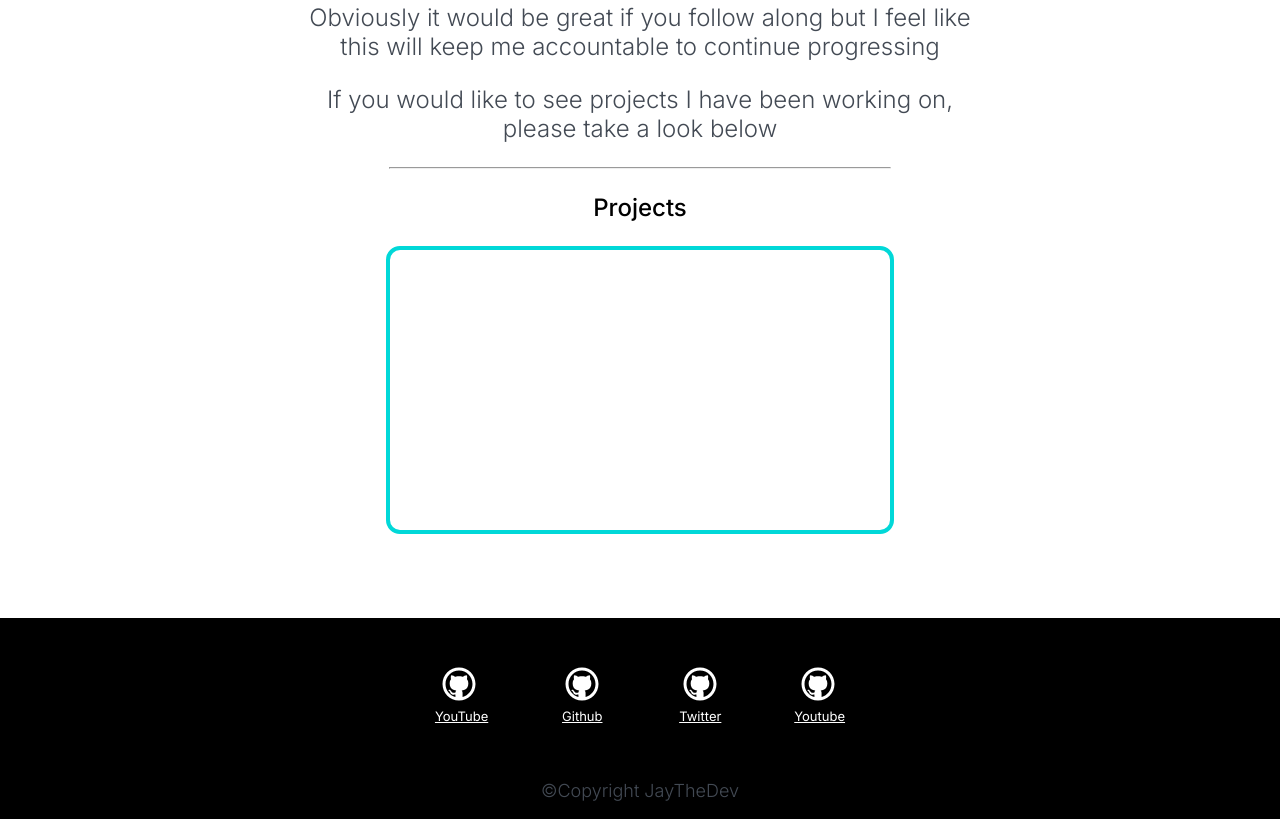
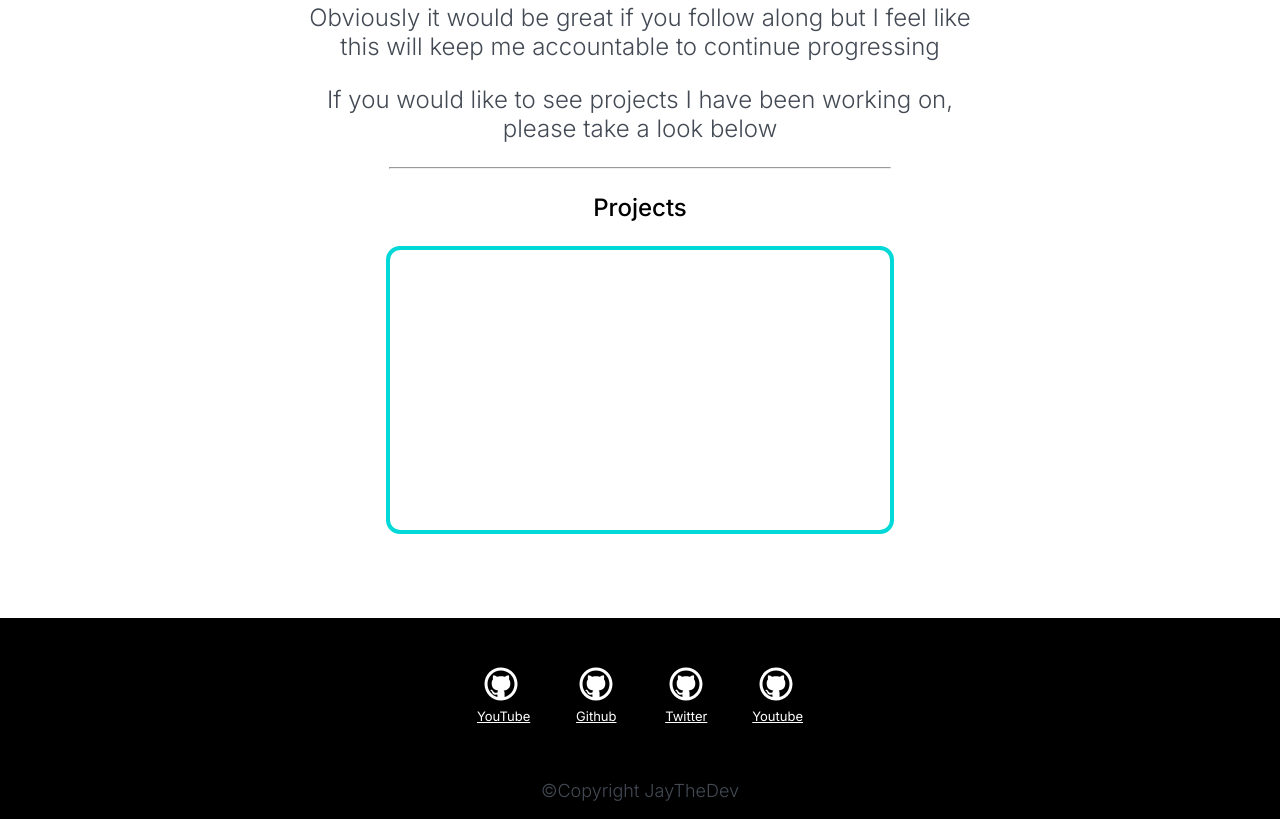
Before and after one commit to jpea2/blog, a plain HTML site: page index.html in a window 1280 px wide. Shown: the part 707-1526 px from the top of the page. Drawn offline with Linux system fonts and the light colour scheme; a web font is replaced by a local one.

Commit message:
added some padding to social icons and reduced gap size

```diff
--- a/styles.css
+++ b/styles.css
@@ -106,7 +106,9 @@ hr {
 #logo-container {
     display: flex;
     justify-content: center;
-    gap: 5rem;
+    gap: 3rem;
+    padding-left: 1rem;
+    padding-right: 1rem;
     margin-top: 3rem;
     font-size: small;
 }
```
